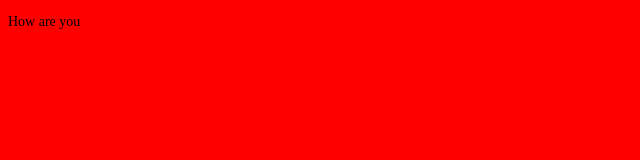
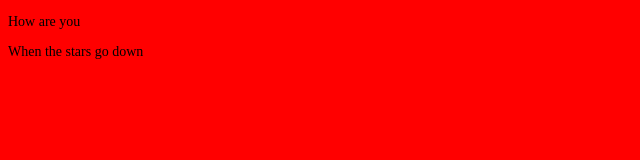
Before and after one commit to maksimbabin/NewRepo, a plain HTML site: page index.html in a window 1280 px wide. Shown: the whole page, without its empty margins (0-640 px from the left). Drawn offline with Linux system fonts and the light colour scheme.

Commit message:
Update index.html

```diff
--- a/index.html
+++ b/index.html
@@ -7,5 +7,6 @@
   </head>
   <body>
     <p>How are you</p>
+    <p>When the stars go down</p>
   </body>
 </html>
```
